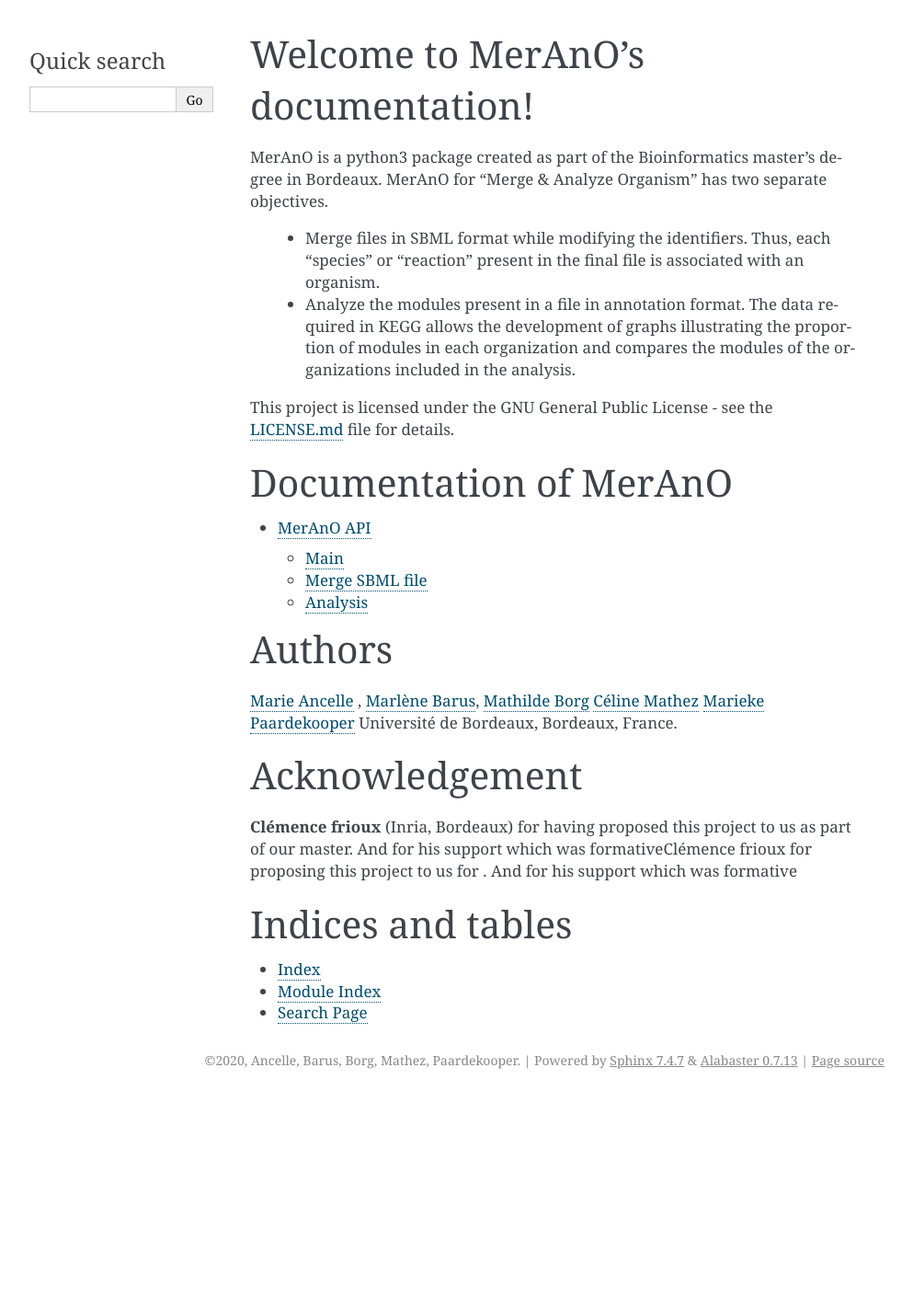
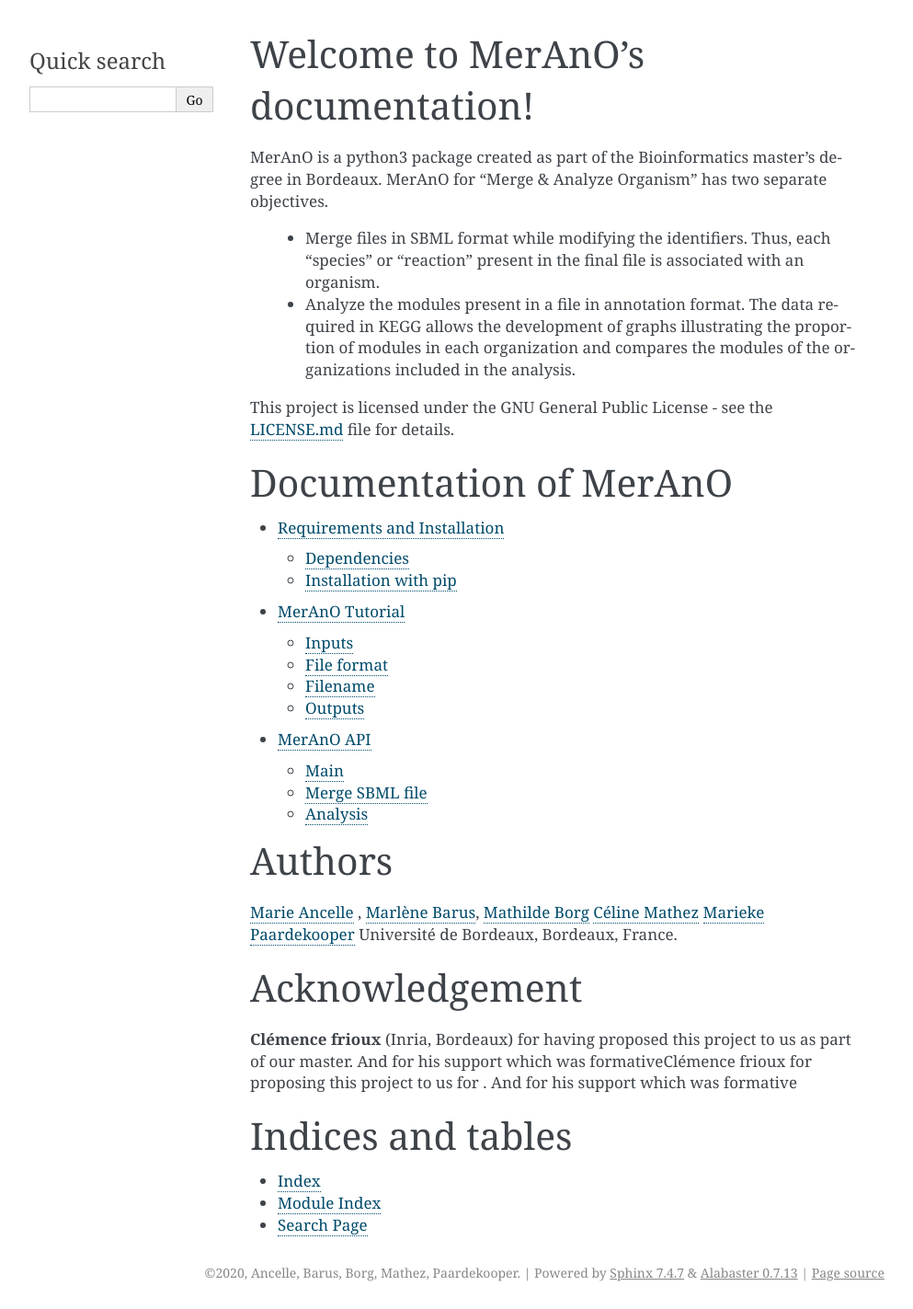
Before and after one commit to marlenebrs/MerAnO, a Sphinx documentation site: the page built from docs/source/index.rst, in a window 1280 px wide. Shown: the whole page at 92% size, without its empty margins (148-1141 px from the left). Built offline with Sphinx 7.4.7, drawn with Linux system fonts in a browser that asks for light colours; before the commit the page ends 1192 px from its top, so only the background shows below that.

Commit message:
Update docs

```diff
--- a/docs/source/index.rst
+++ b/docs/source/index.rst
@@ -23,7 +23,8 @@ Documentation of MerAnO
     :maxdepth: 2
 
 
-
+    install
+    tutorial
     api
 
 
```
Also changed, not shown: docs/source/tutorial.rst (+8 -4 lines).
